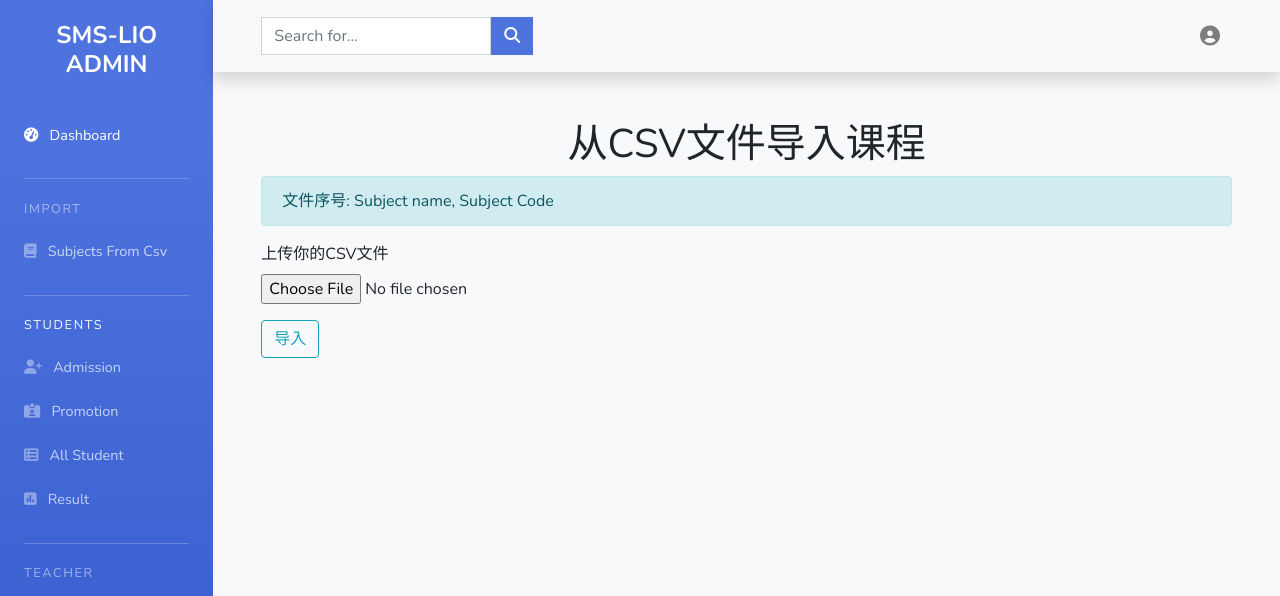
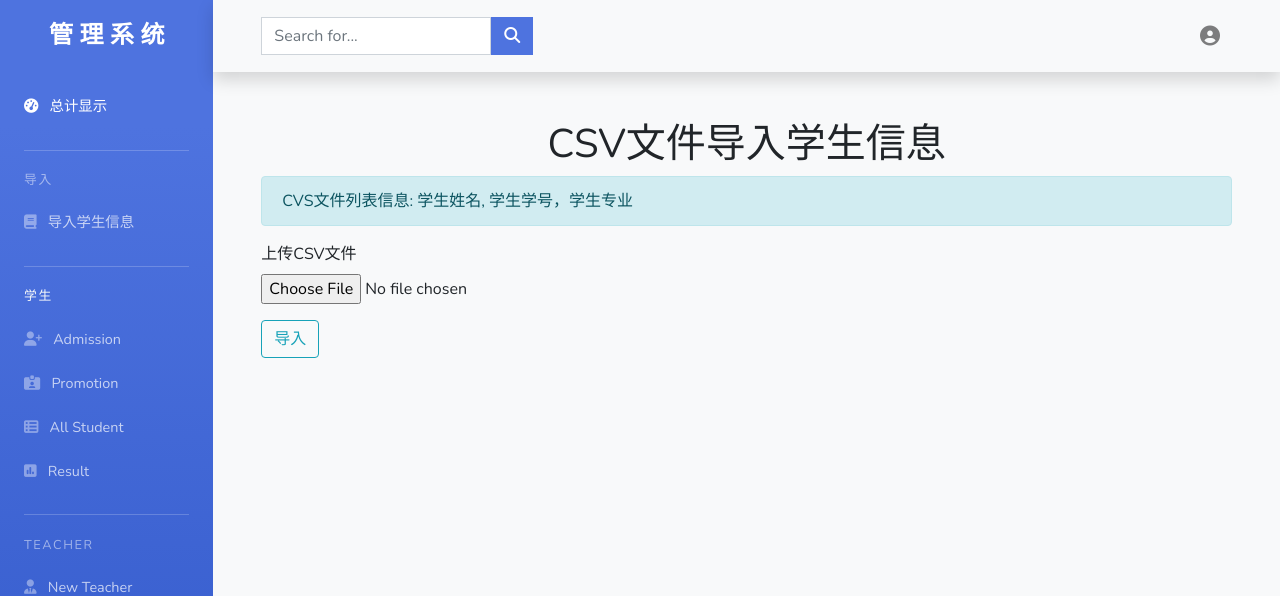
Before and after one commit to mm477706421/Django-School-Management-master, a Django app: page /result/upload-subjects-csv/ in a window 1280 px wide. Shown: the top 596 px of the page. Run offline with Django 3.2, Linux system fonts and the light colour scheme; the visitor is signed in with stand-in values (Sample User, id 1); some libraries are stand-ins or nearby versions.

Commit message:
update 20201107 0200

```diff
--- a/result/admin.py
+++ b/result/admin.py
@@ -1,8 +1,8 @@
 from django.contrib import admin
 
-from .models import Result, Subject, SubjectCombination
+from .models import Result, StudentInfo, SubjectCombination
 
 
 admin.site.register(Result)
-admin.site.register(Subject)
+admin.site.register(StudentInfo)
 admin.site.register(SubjectCombination)
--- a/result/views.py
+++ b/result/views.py
@@ -5,8 +5,8 @@ from django.contrib.auth.decorators import login_required, user_passes_test
 
 from academics.views import user_is_staff
 from academics.models import Semester
-from students.models import Student
-from result.models import Result, Subject
+from students.models import Student,StudentBase
+from result.models import Result, StudentInfo
 
 
 @user_passes_test(user_is_staff)
@@ -25,7 +25,7 @@ def upload_subjects_csv(request):
     if request.user.has_perm('create_stuff'):
         template = 'result/add_subject_csv.html'
         prompt = {
-            'order': 'Subject name, Subject Code'
+            'order': '学生姓名, 学生学号，学生专业'
         }
         if request.method == 'GET':
             return render(request, template, prompt)
@@ -40,9 +40,10 @@ def upload_subjects_csv(request):
             # TODO: upload data for foreignkey also, and
             # create object for foreignkey if no data found.
             for column in csv.reader(io_string, delimiter=',', quotechar='|'):
-                _, created = Subject.objects.update_or_create(
+                _, created = Student.objects.update_or_create(
                     name=column[0],
-                    subject_code=column[1]
+                    registration_number=column[1],
+                    department=column[2],
                 )
         except:
             pass
--- a/students/views.py
+++ b/students/views.py
@@ -10,7 +10,7 @@ from django.contrib.auth.mixins import LoginRequiredMixin, UserPassesTestMixin
 
 from academics.views import user_is_staff
 from academics.models import Department, Semester
-from result.models import Result, Subject
+from result.models import Result, StudentInfo
 from .models import Student, AdmissionStudent, CounselingComment
 from .forms import (StudentForm, AdmissionForm,
     StudentRegistrantUpdateForm, CounselingDataForm)
@@ -257,7 +257,7 @@ def add_result_from_student_detail_view(request, pk):
     student = Student.objects.get(id=pk)
     if request.method == 'POST':
         subject = request.POST.get('subject')
-        subject = Subject.objects.get(subject_code=int(subject))
+        subject = StudentInfo.objects.get(subject_code=int(subject))
         marks = request.POST.get('marks')
         semester = student.semester
         try:
--- a/templates/dashboard.html
+++ b/templates/dashboard.html
@@ -28,28 +28,28 @@
         <div class="col-12 col-sm-12 col-md-4 col-lg-2 sidenav">
           <div class="logo">
             <!-- <img src="{% static 'images/logo.png' %}" alt="">-->
-            <h4>SMS-LIO ADMIN</h4>
+            <h4>管 理 系 统</h4>
           </div>
           <div class="sn-group">
             <a href="{% url 'account:dashboard' %}" class="sn-link dash-home">
-              <i class="fas fa-tachometer-alt"></i>Dashboard
+              <i class="fas fa-tachometer-alt"></i>总计显示
             </a>
 {#            <a class="sn-link dash-home" href="{% url 'pages:landing' %}" target="_blank">#}
 {#              <i class="fas fa-globe-asia"></i>Visit Site#}
 {#            </a>#}
           </div>
           <div class="sn-group">
-            <h5>import</h5>
+            <h5>导入</h5>
             <nav>
               <a class="sn-link" href="{% url 'result:import_subject_csv' %}">
-                <i class="fas fa-book"></i>subjects from csv
+                <i class="fas fa-book"></i>导入学生信息
               </a>
             </nav>
           </div>
           <div class="sn-group">
             <h5>
               <a class="text-light" href="{% url 'students:students_dashboard_index' %}">
-                Students
+                学生
               </a>
             </h5>
             <nav>
--- a/templates/result/add_subject_csv.html
+++ b/templates/result/add_subject_csv.html
@@ -8,12 +8,12 @@
         <div>{{ message|safe }}</div>
     {% endfor %}
 {% else %}
-<h1 class="text-center">从CSV文件导入课程</h1>
-<div class="alert alert-info">文件序号: {{ order }}</div>
+<h1 class="text-center">CSV文件导入学生信息</h1>
+<div class="alert alert-info">CVS文件列表信息: {{ order }}</div>
 <form action="." method="post" class="admission-form d-block" enctype="multipart/form-data">
     {% csrf_token %}
     <div class="form-group">
-        <label for="csv">上传你的CSV文件</label>
+        <label for="csv">上传CSV文件</label>
         <input type="file" class="form-control-file" id="csv" name="file">
     </div>
     <button type="submit" class="btn btn-outline-info">
```
Also changed, not shown: result/models.py (+6 -5 lines).
